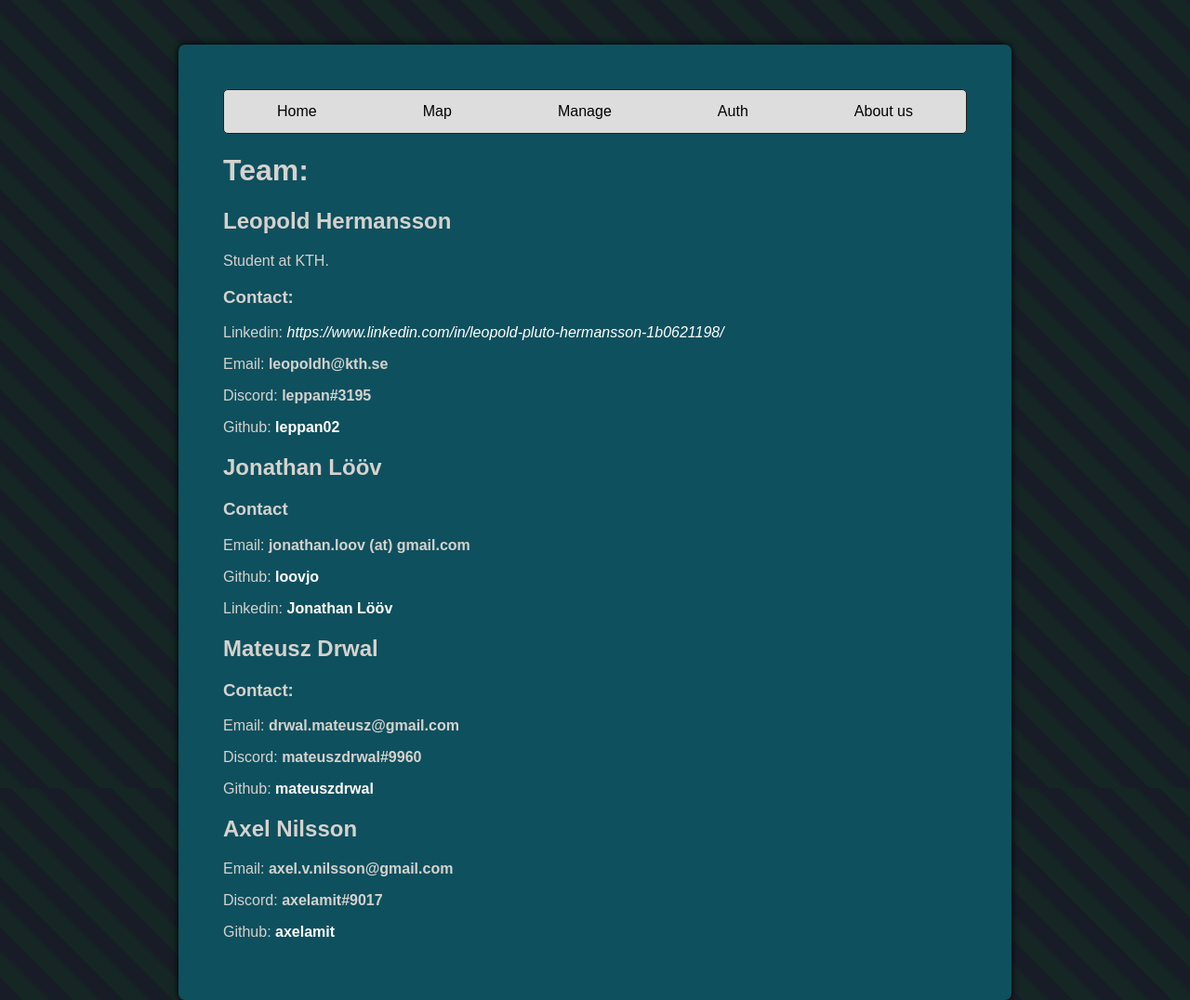
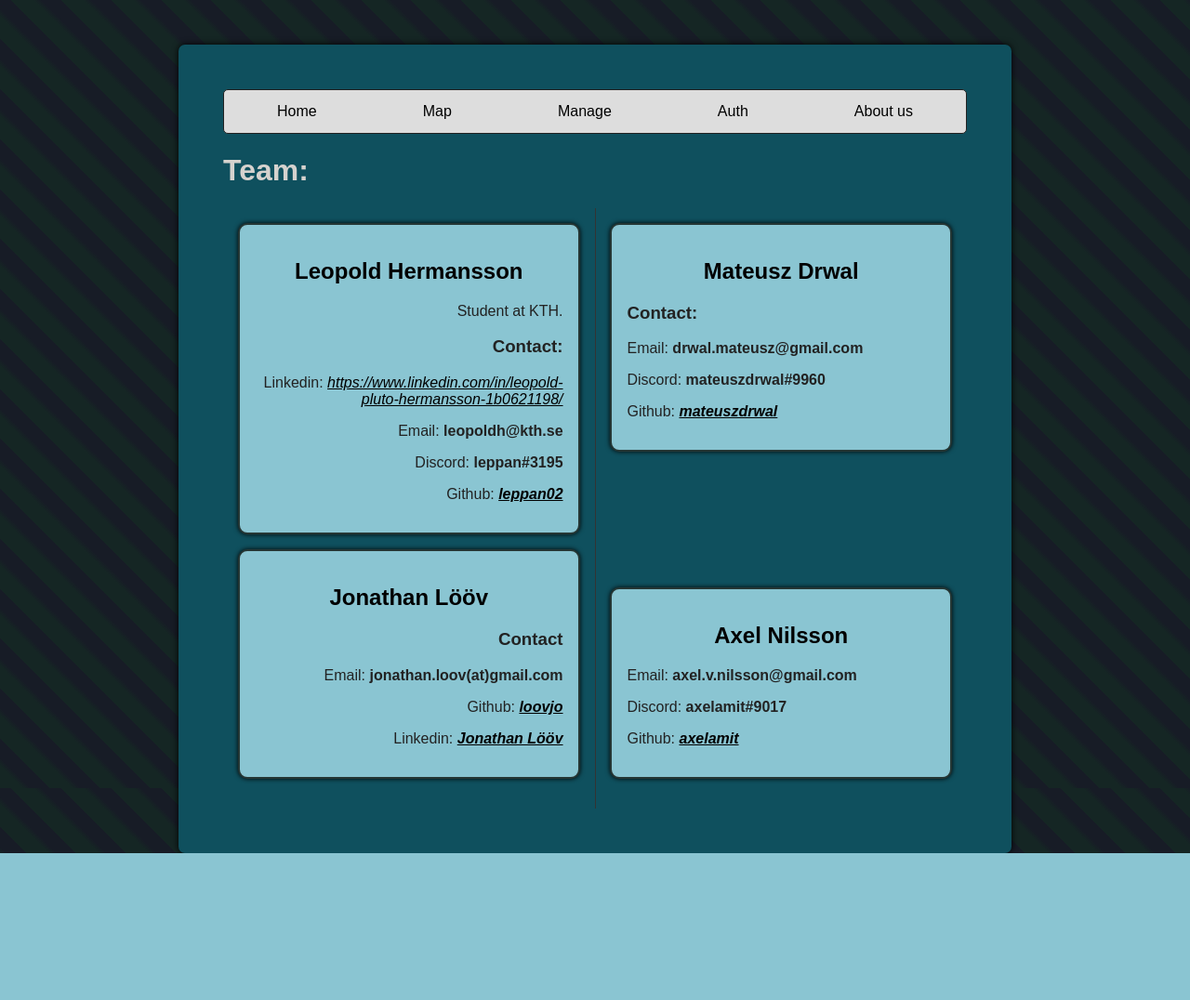
Before and after one commit to leppan02/OPENHACK2020, a Flask app: template nginx/templates/aboutus.html in a window 1280 px wide. Shown: the whole page at 93% size. After the commit the page ends 918 px from the top, so only its background shows below. Run offline with Flask 2, Linux system fonts and the light colour scheme; the template is opened without the code that fills it, so the values that code supplies are empty.

Commit message:
Styling for about page

```diff
--- a/nginx/templates/aboutus.html
+++ b/nginx/templates/aboutus.html
@@ -34,6 +34,51 @@ tr:nth-child(odd) {
     background-color: #0c201e;
 }
 
+#aboutus {
+    display: flex;
+    flex-direction: row;
+    align-items: stretch;
+    color: #222;
+}
+
+#aboutus a {
+    font-style: italic;
+    text-decoration: underline;
+    color: #000;
+}
+
+.col {
+    width: 49.5%;
+    margin: 1em;
+    display: flex;
+    flex-direction: column;
+    justify-content: space-between;
+}
+
+#divider {
+    width: 1px;
+    align-self: stretch;
+    background: #333;
+}
+
+#leftcol {
+    text-align: right;
+}
+
+.contact {
+    border-radius: 10px;
+    box-shadow: 0 0 5px black;
+    padding: 1em;
+    margin-bottom: 1em;
+    background-color: #8AC5D2;
+    border: 2px solid #253634;
+}
+
+.contact > h2 {
+    text-align: center;
+    color: #000;
+}
+
 </style>
 
 </head>
@@ -52,6 +97,9 @@ tr:nth-child(odd) {
             </div>
         </div>
         <h1>Team:</h1>
+        <div id="aboutus">
+            <div id="leftcol" class="col">
+                <div class="contact">
                     <h2>Leopold Hermansson</h2>
                     <p>Student at KTH.</p>
                     <h3>Contact:</h3>
@@ -59,20 +107,32 @@ tr:nth-child(odd) {
                     <p>Email: <b>leopoldh@kth.se</b></p>
                     <p>Discord: <b>leppan#3195</b></p>
                     <p>Github: <b><a href="https://github.com/leppan02">leppan02</a></b></p>
+                </div>
+                <div class="contact">
                     <h2>Jonathan Lööv</h2>
                     <h3>Contact</h3>
-        <p>Email: <b>jonathan.loov (at) gmail.com</b></p>
+                    <p>Email: <b>jonathan.loov(at)gmail.com</b></p>
                     <p>Github: <b><a href="https://github.com/loovjo">loovjo</a></b></p>
                     <p>Linkedin: <b><a href="https://www.linkedin.com/in/jonathan-l%C3%B6%C3%B6v-81153017a/">Jonathan Lööv</a></b></p>
+                </div>
+            </div>
+            <div id="divider"></div>
+            <div id="rightcol" class="col">
+                <div class="contact">
                     <h2>Mateusz Drwal</h2>
                     <h3>Contact:</h3>
                     <p>Email: <b>drwal.mateusz@gmail.com</b></p>
                     <p>Discord: <b>mateuszdrwal#9960</b></p>
                     <p>Github: <b><a href="https://github.com/mateuszdrwal">mateuszdrwal</a></b></p>
+                </div>
+                    <div class="contact">
                     <h2>Axel Nilsson</h2>
                     <p>Email: <b>axel.v.nilsson@gmail.com</b></p>
                     <p>Discord: <b>axelamit#9017</b></p>
                     <p>Github: <b><a href="https://github.com/axelamit">axelamit</a></b></p>
                 </div>
+            </div>
+        </div>
+    </div>
 </body>
 </html>
```
Lines whose indentation alone changed are shown as unchanged.
